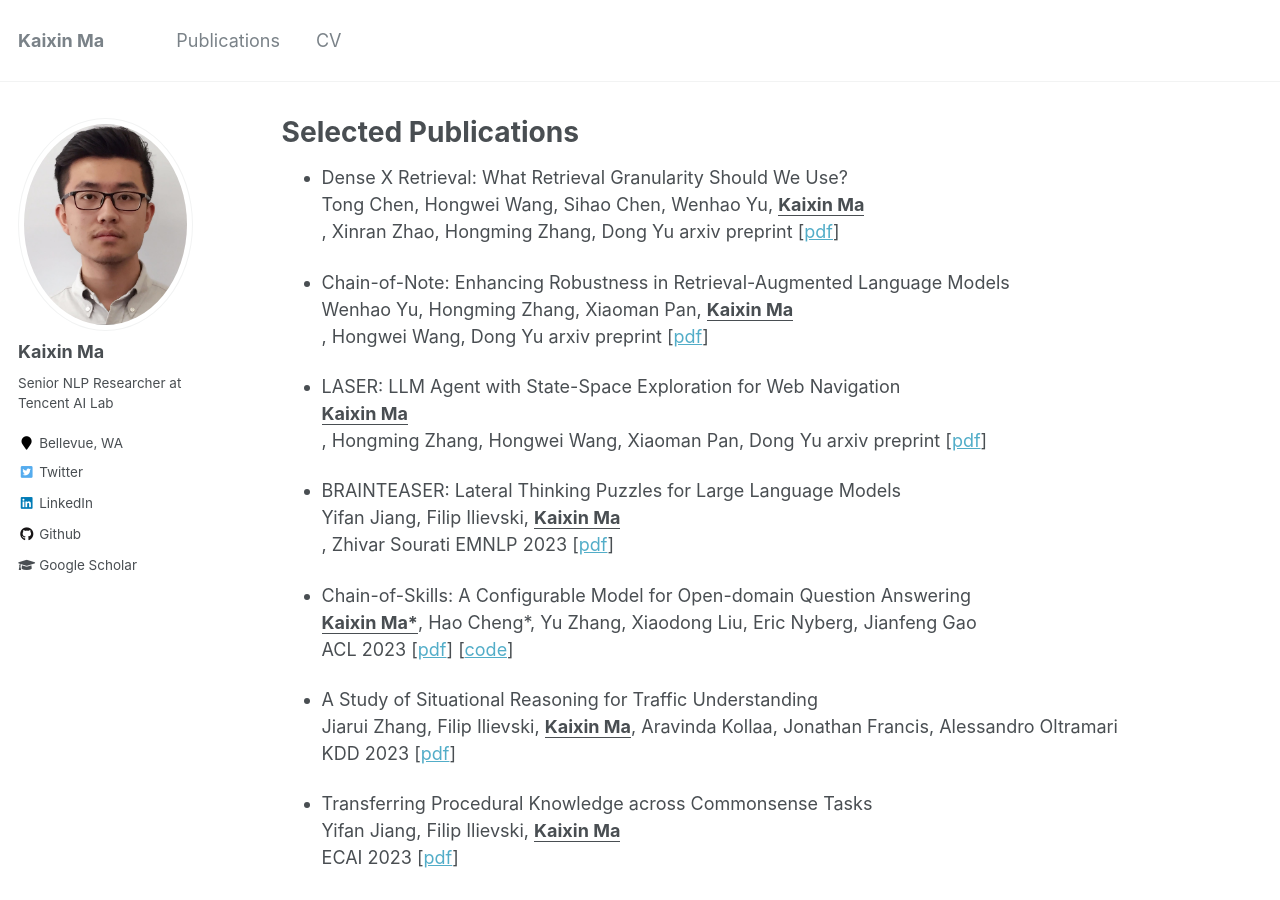
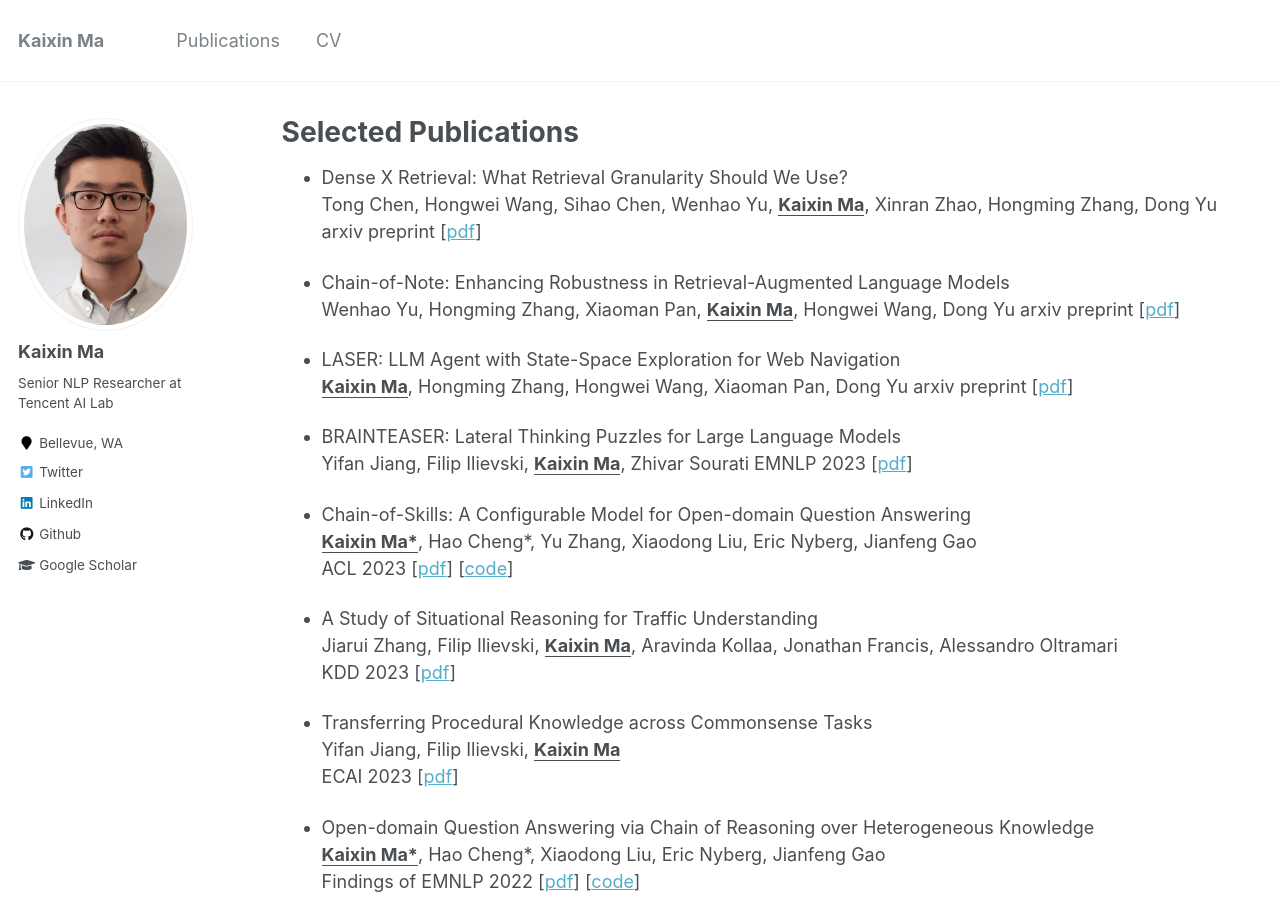
Before and after one commit to Mayer123/Mayer123.github.io, a Jekyll site: the page built from _pages/publications.md, in a window 1280 px wide and 900 px high. Built offline with Jekyll 4.4.1, drawn with Linux system fonts in a browser that asks for light colours.

Commit message:
fix format

```diff
--- a/_pages/publications.md
+++ b/_pages/publications.md
@@ -6,19 +6,19 @@ author_profile: true
 ---
 
 * Dense X Retrieval: What Retrieval Granularity Should We Use? <br>
-  Tong Chen, Hongwei Wang, Sihao Chen, Wenhao Yu, **<u>Kaixin Ma</u>**<br>, Xinran Zhao, Hongming Zhang, Dong Yu
+  Tong Chen, Hongwei Wang, Sihao Chen, Wenhao Yu, **<u>Kaixin Ma</u>**, Xinran Zhao, Hongming Zhang, Dong Yu
   arxiv preprint \[[pdf](https://arxiv.org/pdf/2312.06648.pdf)\]
 
 * Chain-of-Note: Enhancing Robustness in Retrieval-Augmented Language Models <br>
-  Wenhao Yu, Hongming Zhang, Xiaoman Pan, **<u>Kaixin Ma</u>**<br>, Hongwei Wang, Dong Yu
+  Wenhao Yu, Hongming Zhang, Xiaoman Pan, **<u>Kaixin Ma</u>**, Hongwei Wang, Dong Yu
   arxiv preprint \[[pdf](https://arxiv.org/pdf/2311.09210.pdf)\]
 
 * LASER: LLM Agent with State-Space Exploration for Web Navigation <br>
-  **<u>Kaixin Ma</u>**<br>, Hongming Zhang, Hongwei Wang, Xiaoman Pan, Dong Yu
+  **<u>Kaixin Ma</u>**, Hongming Zhang, Hongwei Wang, Xiaoman Pan, Dong Yu
   arxiv preprint \[[pdf](https://arxiv.org/pdf/2309.08172.pdf)\]
 
 * BRAINTEASER: Lateral Thinking Puzzles for Large Language Models <br>
-  Yifan Jiang, Filip Ilievski, **<u>Kaixin Ma</u>**<br>, Zhivar Sourati
+  Yifan Jiang, Filip Ilievski, **<u>Kaixin Ma</u>**, Zhivar Sourati
   EMNLP 2023 \[[pdf](https://aclanthology.org/2023.emnlp-main.885.pdf)\]
 
 * Chain-of-Skills: A Configurable Model for Open-domain Question Answering <br>
```
